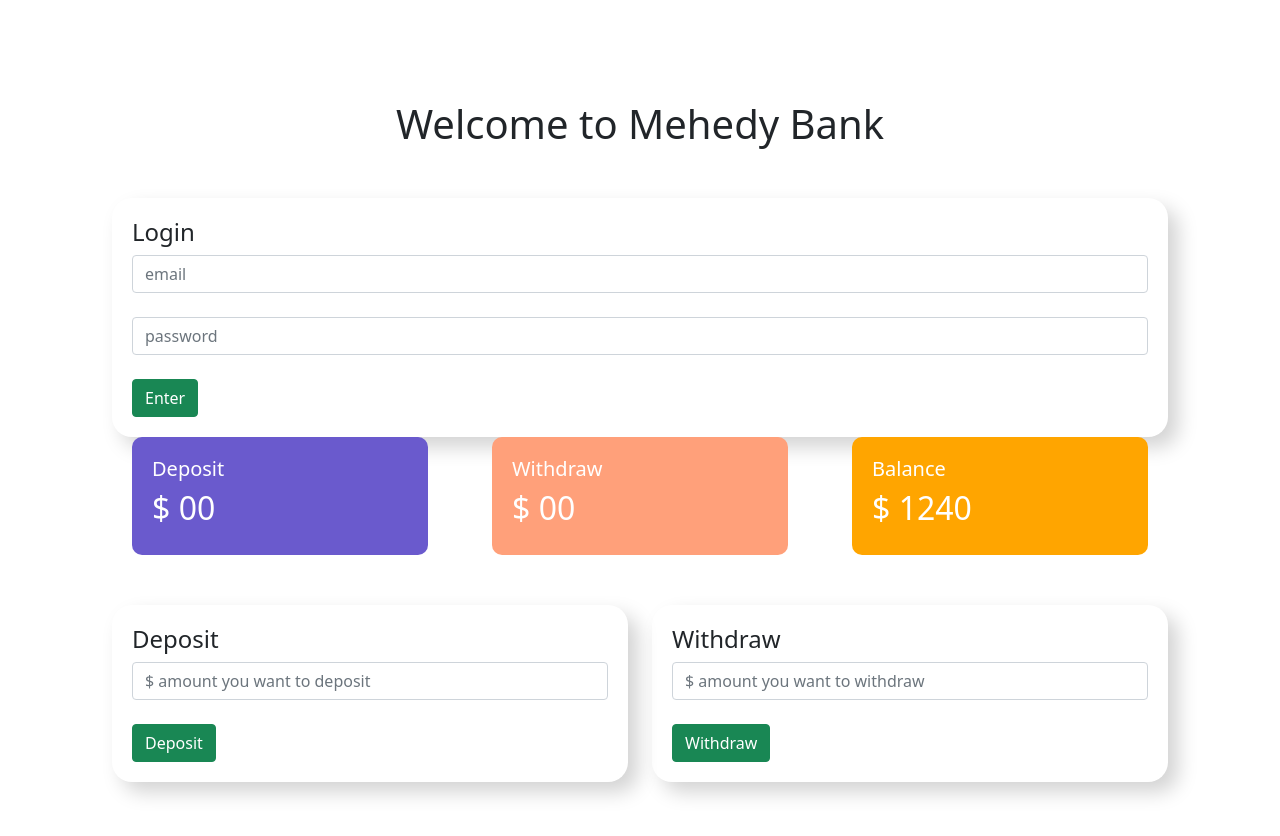
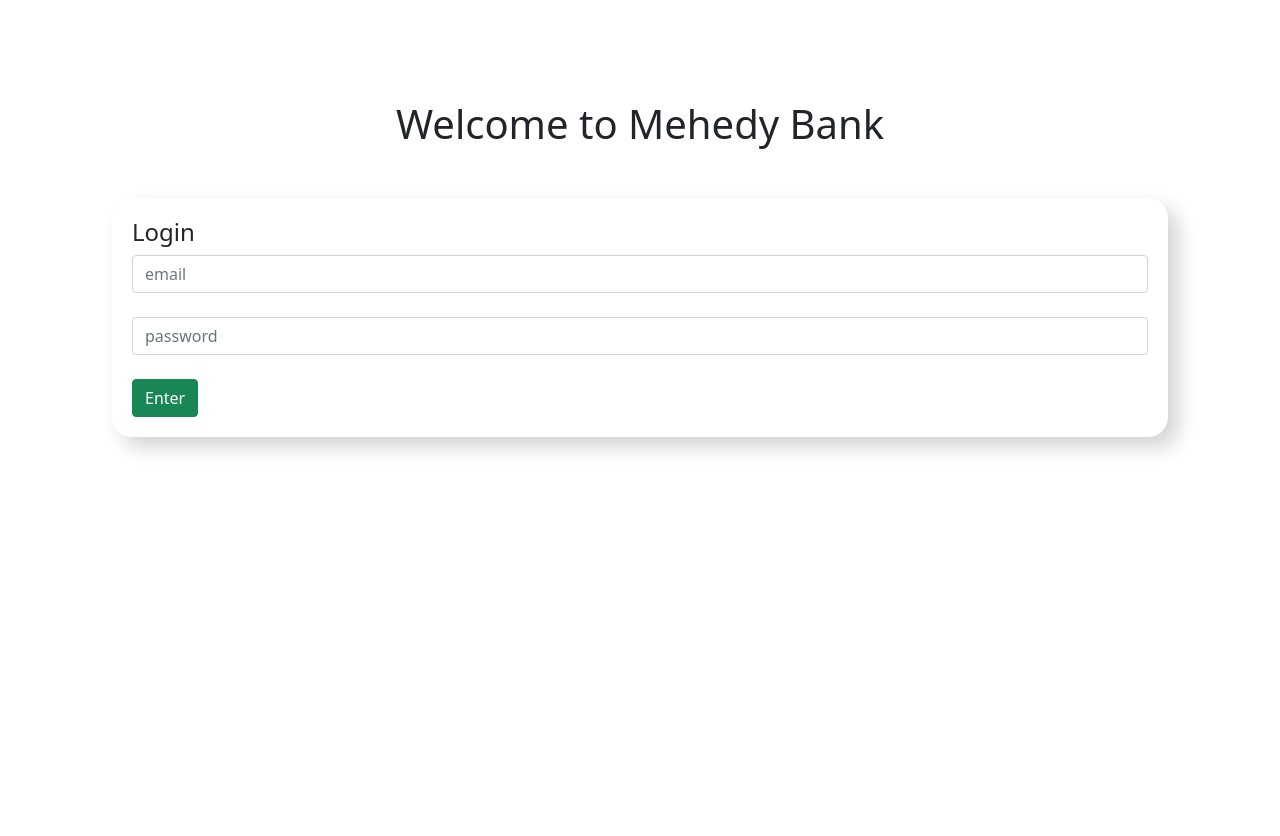
Before and after one commit to mdmehedyhassan/bank-mehedy, a plain HTML site: page index.html in a window 1280 px wide. After the commit the page ends 800 px from the top, so only its background shows below. Drawn offline with nearby package versions, Linux system fonts and the light colour scheme.

Commit message:
add none block

```diff
--- a/index.html
+++ b/index.html
@@ -26,7 +26,7 @@
                 <button class="btn btn-success" id="login">Enter</button>
             </div>
         </div>
-        <div id="transition-area" style="display: block">
+        <div id="transition-area" style="display: none">
             <div class="row">
                 <div class="col-md-4">
                     <div class="deposit status">
```
